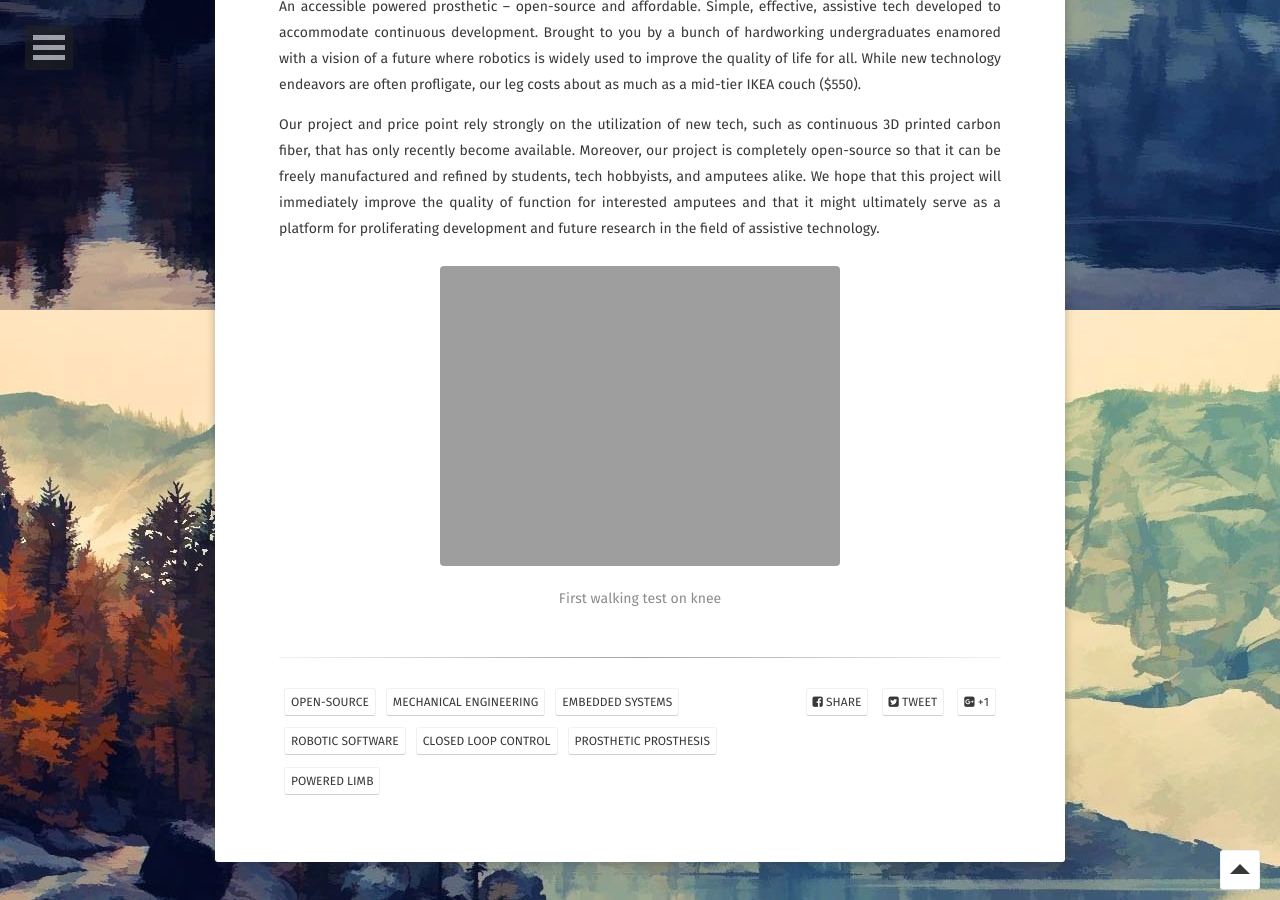
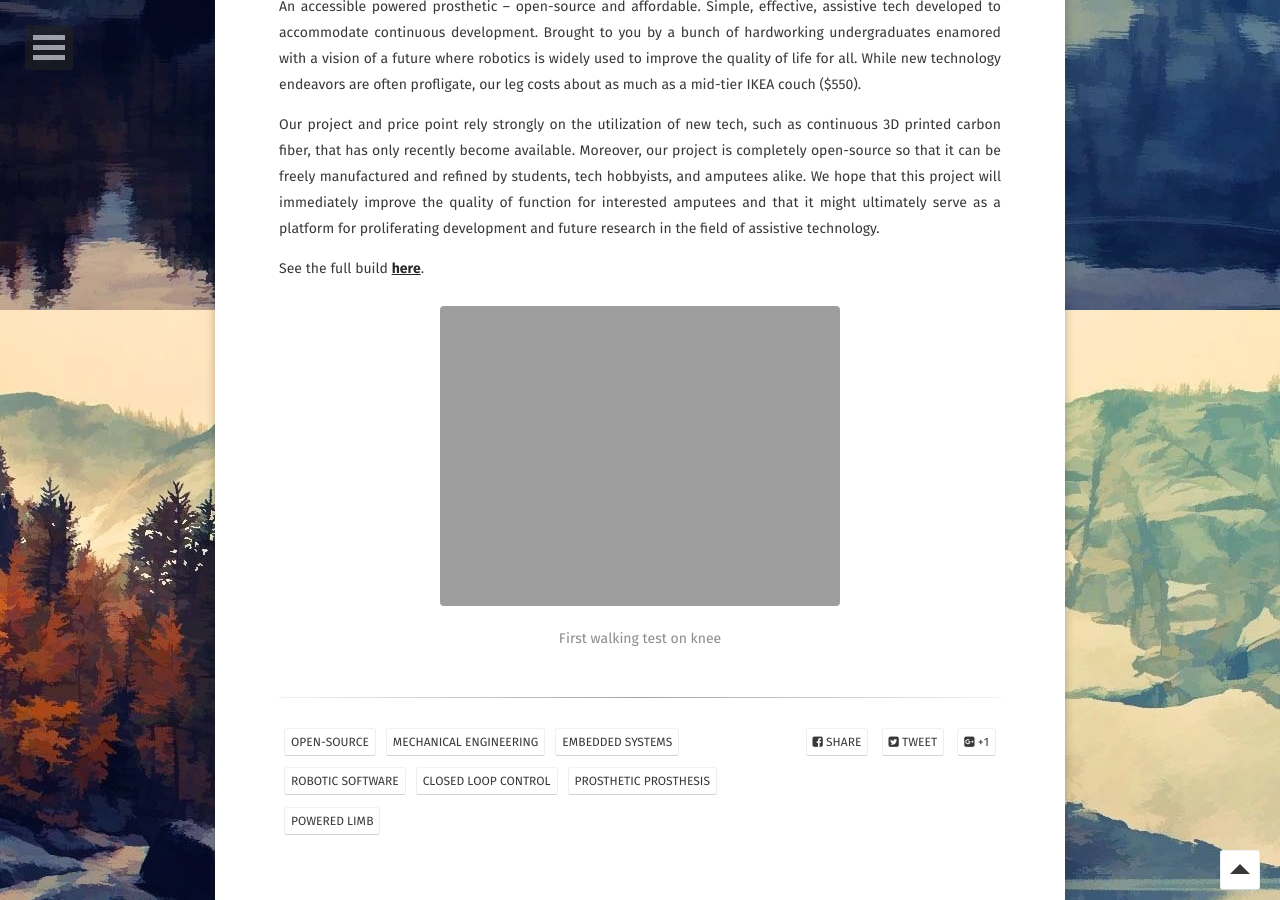
Before and after one commit to jphran/jphran.github.io, a Jekyll site: the page built from _posts/2016-11-03-osb.md, in a window 1280 px wide and 900 px high, scrolled down 680 px. Built offline with Jekyll 4.4.1, drawn with Linux system fonts in a browser that asks for light colours; some web fonts are replaced.

```diff
--- a/_config.yml
+++ b/_config.yml
@@ -1,6 +1,6 @@
 # Site
 title:              Justin Francis
-bio:                '"All we have to decide is what to do with the time that is given us." - J.R.R. Tolkien'
+bio:                '"All we have to decide is what to do with the time that is given us." \n- J.R.R. Tolkien'
 description:        "A display of justin francis. Embeddes systems, mechanical, computer, engineer. Computer scientist. Hobbyist. Outdoorsman. A lover of all fine things"
 reading_time:       true
 words_per_minute:   100
--- a/_posts/2016-11-03-osb.md
+++ b/_posts/2016-11-03-osb.md
@@ -23,6 +23,8 @@ An accessible powered prosthetic -- open-source and affordable. Simple, effectiv
 
 Our project and price point rely strongly on the utilization of new tech, such as continuous 3D printed carbon fiber, that has only recently become available. Moreover, our project is completely open-source so that it can be freely manufactured and refined by students, tech hobbyists, and amputees alike. We hope that this project will immediately improve the quality of function for interested amputees and that it might ultimately serve as a platform for proliferating development and future research in the field of assistive technology.
 
+See the full build <a href="http://hackster.io/jfran"><b>here</b></a>.
+
 <figure>
 	<a href="{{ site.url }}/assets/img/firstWalk.gif"><img src="{{ site.url }}/assets/img/firstWalk.gif" alt="FirstWalk.gif"></a>
 	<figcaption><center>First walking test on knee</center>
```
